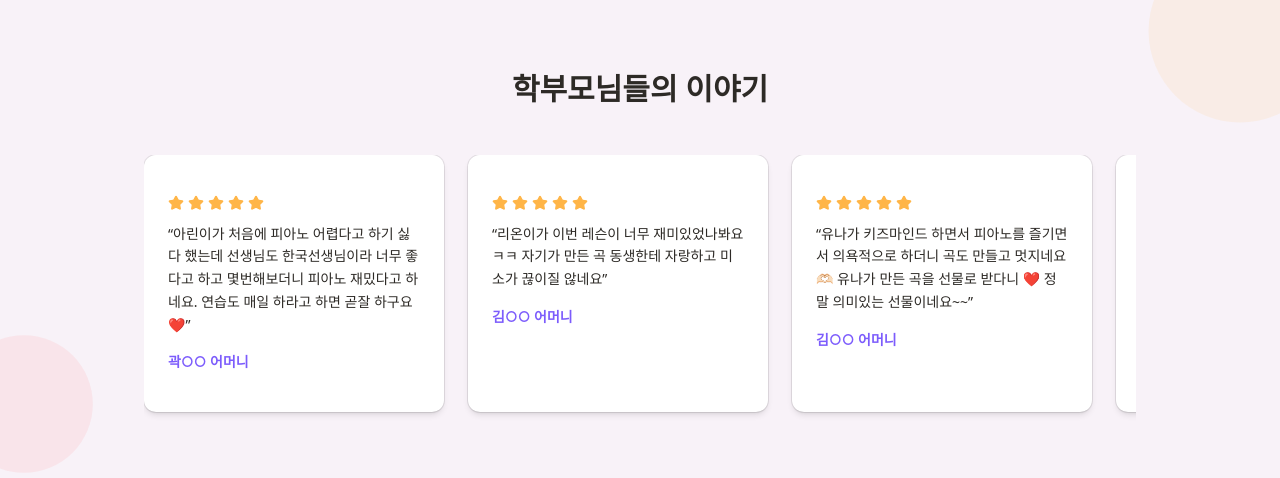
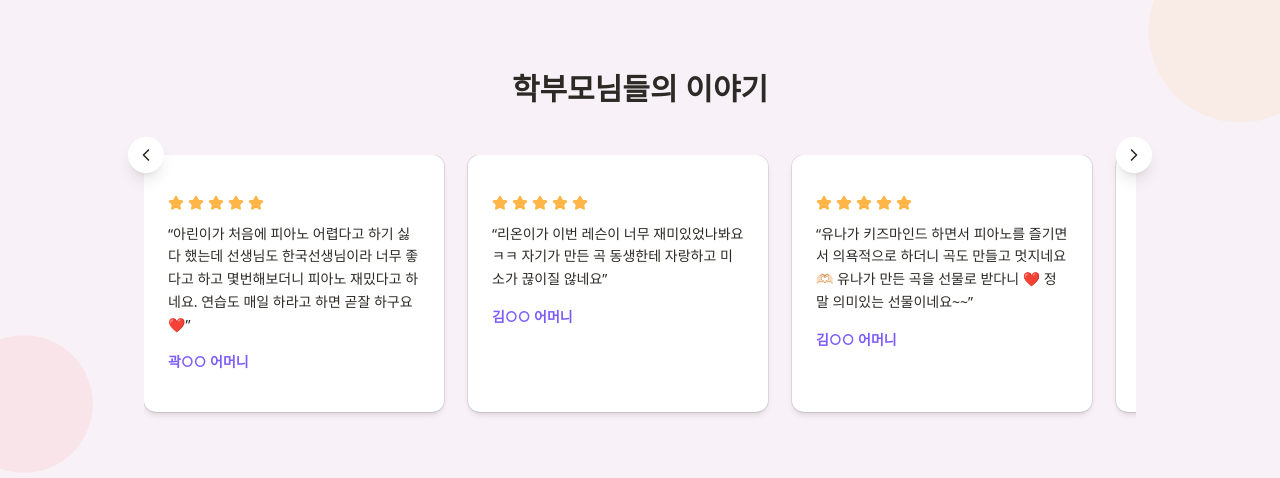
Before and after one commit to kidsmindpiano/kidsmindpiano-web, a Next.js app: page / in a window 1280 px wide. Shown: the part 3138-3616 px from the top of the page. Built offline with nearby package versions, Linux system fonts and the light colour scheme.

Commit message:
후기: 좌우 화살표 버튼 추가

```diff
--- a/src/app/page.tsx
+++ b/src/app/page.tsx
@@ -1,7 +1,8 @@
 "use client";
 
 import { motion } from "framer-motion";
-import { Heart, Globe, Sparkles, Star, ArrowRight, Music2 } from "lucide-react";
+import { useRef } from "react";
+import { Heart, Globe, Sparkles, Star, ArrowRight, Music2, ChevronLeft, ChevronRight } from "lucide-react";
 import { Button } from "@/components/ui/button";
 import { Card, CardContent } from "@/components/ui/card";
 import Link from "next/link";
@@ -43,6 +44,12 @@ const reviews = [
 ];
 
 export default function Home() {
+  const reviewRef = useRef<HTMLDivElement>(null);
+  const scrollReviews = (dir: "left" | "right") => {
+    if (reviewRef.current) {
+      reviewRef.current.scrollBy({ left: dir === "left" ? -320 : 320, behavior: "smooth" });
+    }
+  };
   return (
     <div>
       {/* Hero */}
@@ -165,7 +172,15 @@ export default function Home() {
         <motion.div className="absolute bottom-10 -left-10 w-32 h-32 bg-[#FF6B6B]/10 rounded-full" animate={{ scale: [1, 1.1, 1] }} transition={{ repeat: Infinity, duration: 4 }} />
         <div className="max-w-5xl mx-auto px-4 relative z-10">
           <h2 className="text-3xl font-bold text-center mb-12">학부모님들의 이야기</h2>
-          <div className="flex gap-6 overflow-x-auto pb-4 snap-x snap-mandatory" style={{ scrollbarWidth: "none" }}>
+          <div className="relative">
+            <button onClick={() => scrollReviews("left")} className="absolute -left-4 top-1/2 -translate-y-1/2 z-10 bg-white shadow-lg rounded-full p-2 hover:bg-gray-50 transition hidden md:block">
+              <ChevronLeft className="w-5 h-5" />
+            </button>
+            <button onClick={() => scrollReviews("right")} className="absolute -right-4 top-1/2 -translate-y-1/2 z-10 bg-white shadow-lg rounded-full p-2 hover:bg-gray-50 transition hidden md:block">
+              <ChevronRight className="w-5 h-5" />
+            </button>
+          </div>
+          <div ref={reviewRef} className="flex gap-6 overflow-x-auto pb-4 snap-x snap-mandatory" style={{ scrollbarWidth: "none" }}>
             {reviews.map((r, i) => (
               <motion.div key={i} className="flex-shrink-0 w-[300px] snap-center" initial="hidden" whileInView="visible" viewport={{ once: true }} variants={fadeUp} custom={i}>
                 <Card className="h-full border-0 shadow-md">
```
